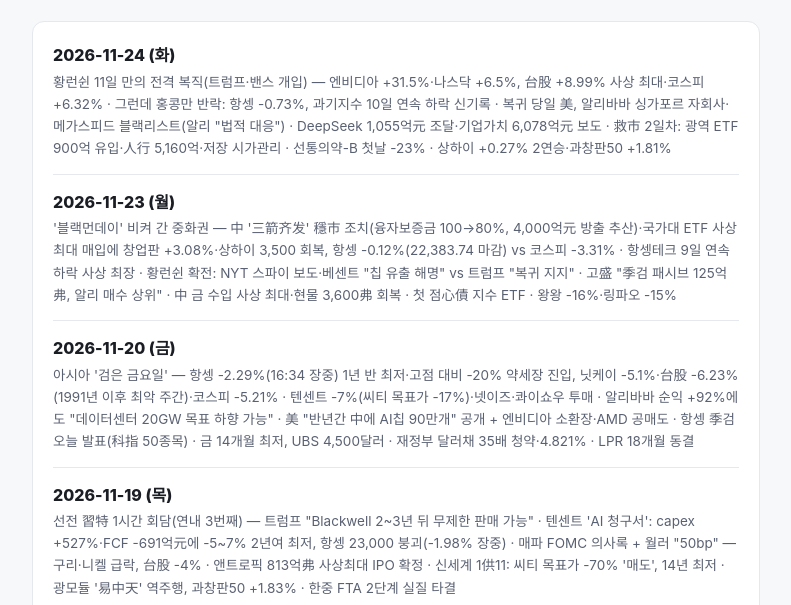
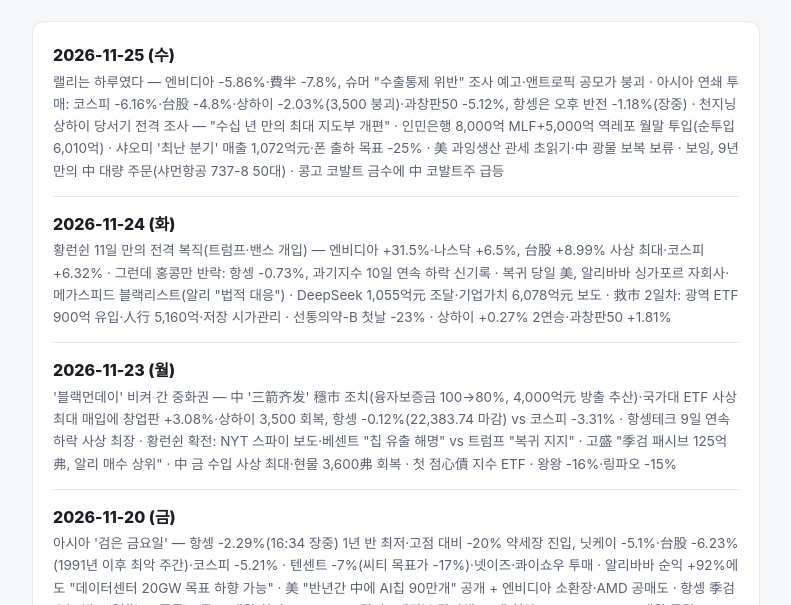
Before and after one commit to code219-linggu/china-digest, a plain HTML site: page index.html in a window 1280 px wide. Shown: the part 195-800 px from the top of the page, without its empty margins (244-1035 px from the left). Drawn offline with Linux system fonts and the light colour scheme.

Commit message:
deploy: index.html

```diff
--- a/index.html
+++ b/index.html
@@ -34,6 +34,10 @@
 
 <div class="list">
   <!-- 새 다이제스트는 이 줄 바로 아래에 추가 (최신이 위) -->
+  <a class="day" href="2026-11-25.html">
+    <div class="date">2026-11-25 (수)</div>
+    <div class="desc">랠리는 하루였다 — 엔비디아 -5.86%·費半 -7.8%, 슈머 "수출통제 위반" 조사 예고·앤트로픽 공모가 붕괴 · 아시아 연쇄 투매: 코스피 -6.16%·台股 -4.8%·상하이 -2.03%(3,500 붕괴)·과창판50 -5.12%, 항셍은 오후 반전 -1.18%(장중) · 천지닝 상하이 당서기 전격 조사 — "수십 년 만의 최대 지도부 개편" · 인민은행 8,000억 MLF+5,000억 역레포 월말 투입(순투입 6,010억) · 샤오미 '최난 분기' 매출 1,072억元·폰 출하 목표 -25% · 美 과잉생산 관세 초읽기·中 광물 보복 보류 · 보잉, 9년 만의 中 대량 주문(샤먼항공 737-8 50대) · 콩고 코발트 금수에 中 코발트주 급등</div>
+  </a>
   <a class="day" href="2026-11-24.html">
     <div class="date">2026-11-24 (화)</div>
     <div class="desc">황런쉰 11일 만의 전격 복직(트럼프·밴스 개입) — 엔비디아 +31.5%·나스닥 +6.5%, 台股 +8.99% 사상 최대·코스피 +6.32% · 그런데 홍콩만 반락: 항셍 -0.73%, 과기지수 10일 연속 하락 신기록 · 복귀 당일 美, 알리바바 싱가포르 자회사·메가스피드 블랙리스트(알리 "법적 대응") · DeepSeek 1,055억元 조달·기업가치 6,078억元 보도 · 救市 2일차: 광역 ETF 900억 유입·人行 5,160억·저장 시가관리 · 선통의약-B 첫날 -23% · 상하이 +0.27% 2연승·과창판50 +1.81%</div>
```
